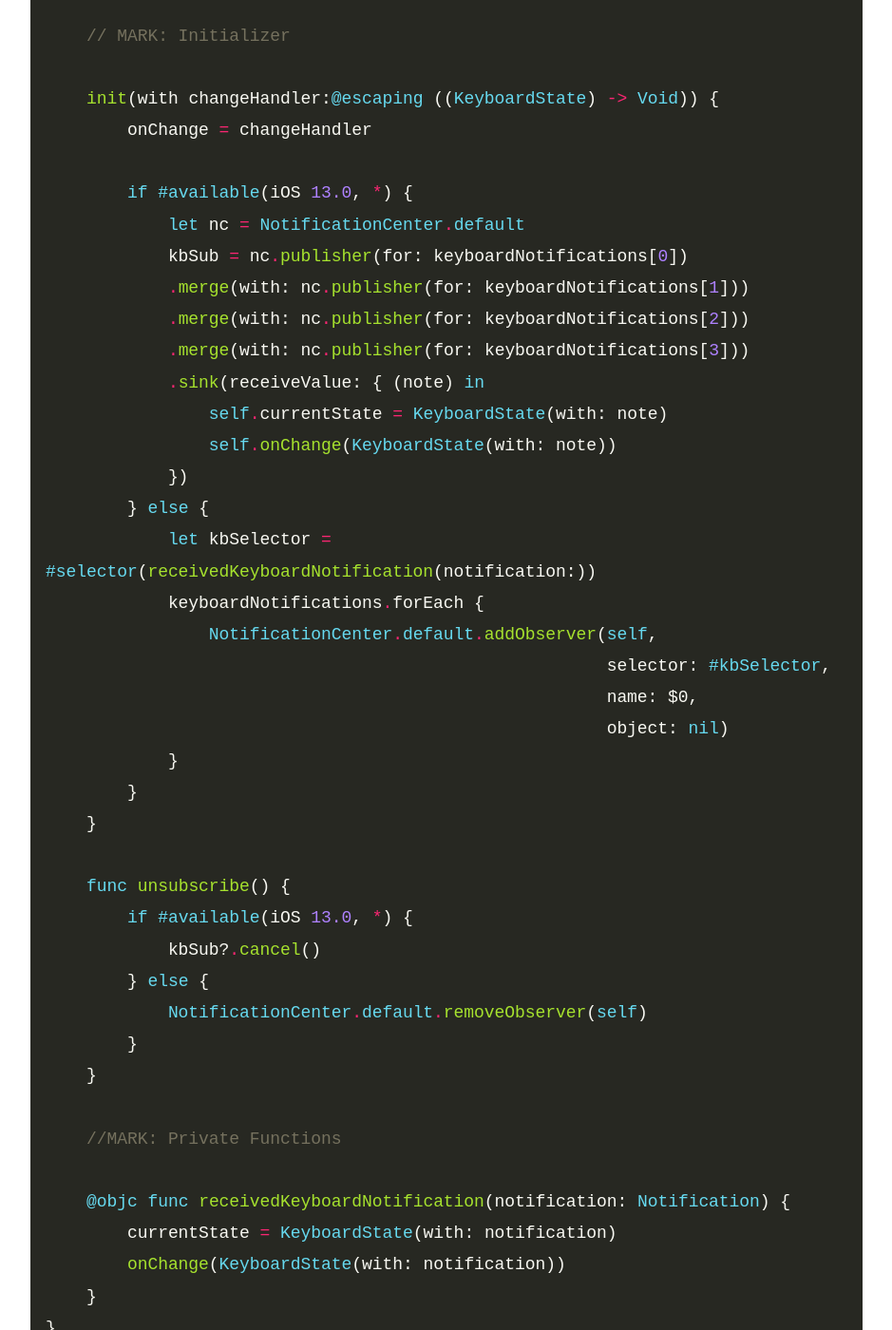
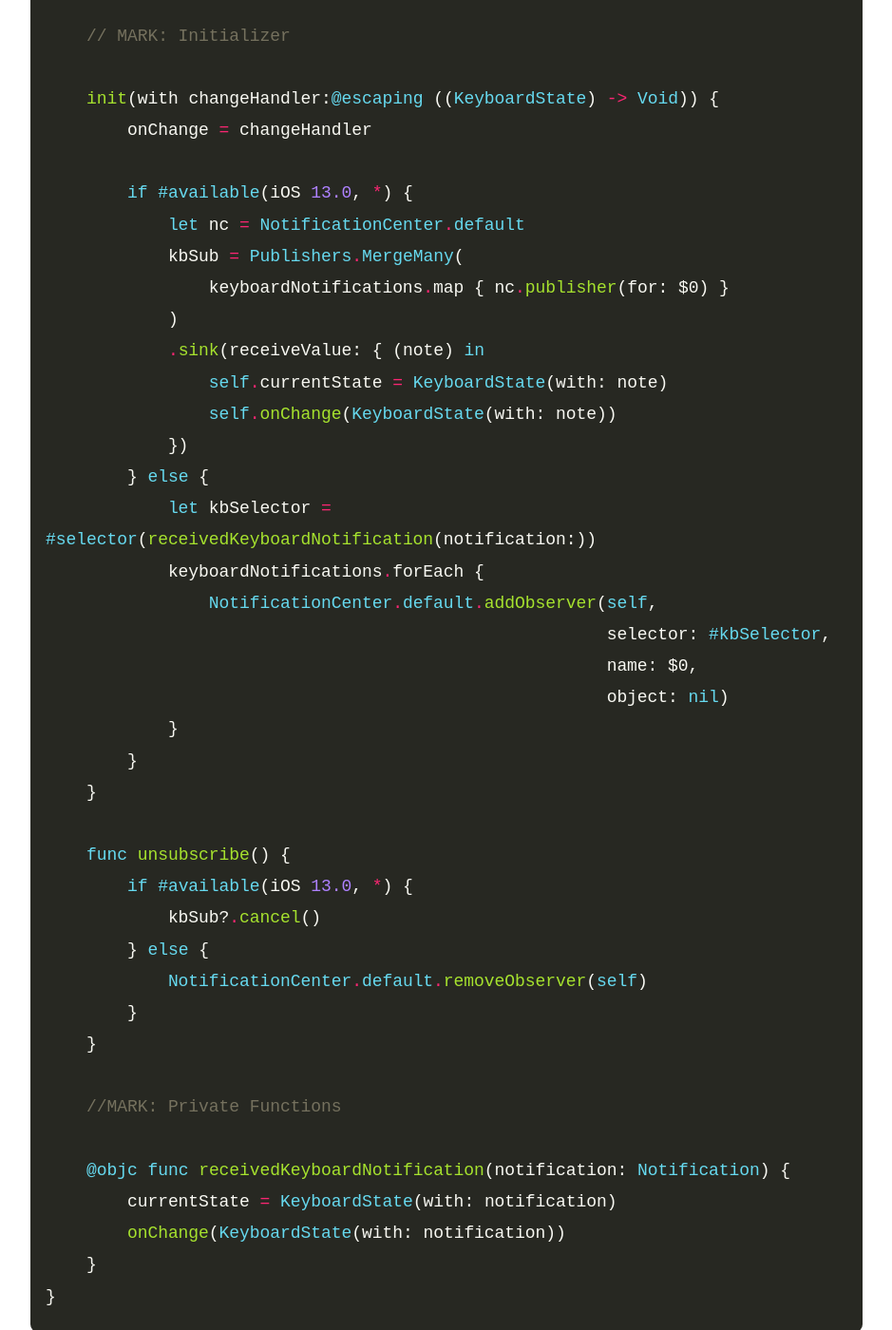
Before and after one commit to hassaan4584/Swiftjective-C, a Jekyll site: the page built from _posts/2020-3-22-Keyboard-and-Combine.md, in a window 1280 px wide and 1400 px high, scrolled down 3976 px. Shown: the whole window at 95% size, without its empty margins (170-1109 px from the left). Built offline with Jekyll 4.4.1, drawn with Linux system fonts in a browser that asks for light colours; comment, search, counter and statistics services are not loaded; some of the changed text lies outside the part shown.

Commit message:
Use megemany

````diff
--- a/_posts/2020-3-22-Keyboard-and-Combine.md
+++ b/_posts/2020-3-22-Keyboard-and-Combine.md
@@ -117,10 +117,9 @@ class KeyboardHandler {
 
         if #available(iOS 13.0, *) {
             let nc = NotificationCenter.default
-            kbSub = nc.publisher(for: keyboardNotifications[0])
-            .merge(with: nc.publisher(for: keyboardNotifications[1]))
-            .merge(with: nc.publisher(for: keyboardNotifications[2]))
-            .merge(with: nc.publisher(for: keyboardNotifications[3]))
+            kbSub = Publishers.MergeMany(
+                keyboardNotifications.map { nc.publisher(for: $0) }
+            )
             .sink(receiveValue: { (note) in
                 self.currentState = KeyboardState(with: note)
                 self.onChange(KeyboardState(with: note))
@@ -154,6 +153,8 @@ class KeyboardHandler {
 ```
 There's likely a prettier path to merging all of the notifications, but I accepted my Combine naïveté and moved on. Further, one might not need all of em' either.
 
+> Update: Thanks to [Jasdev Singh](https://www.twitter.com/jasdev) for suggesting `mergeMany`.
+
 ### In Practice
 So what's that leave us with? Well, a tidy little object that'll hide the messiness of keyboard handling away in a simple package:
 
````
Also changed, not shown: Gemfile.lock (added), 2 other files.
